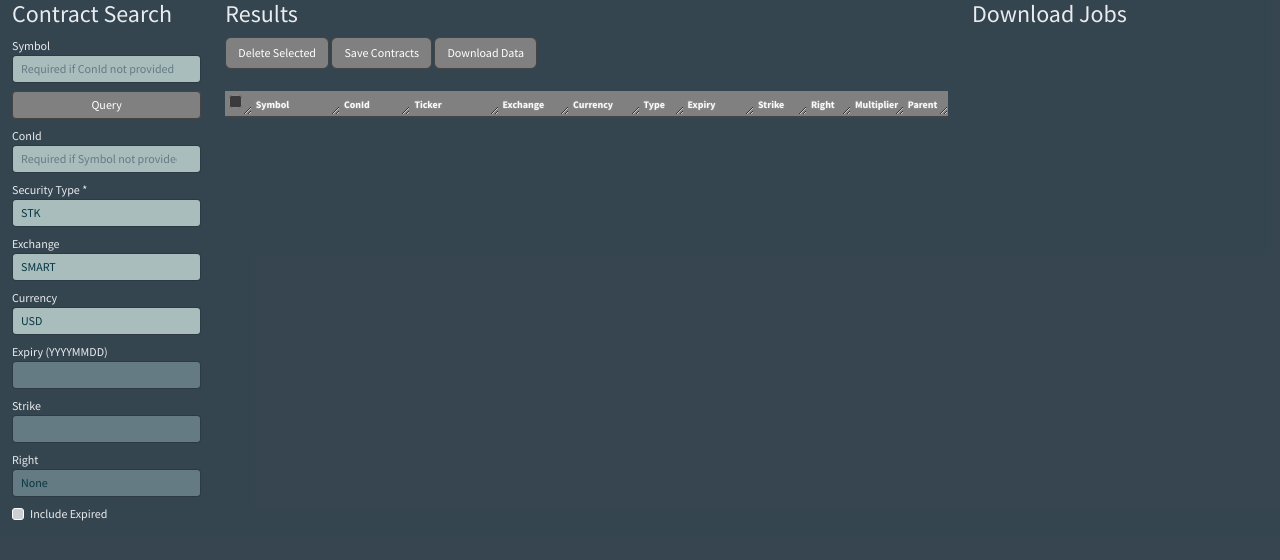
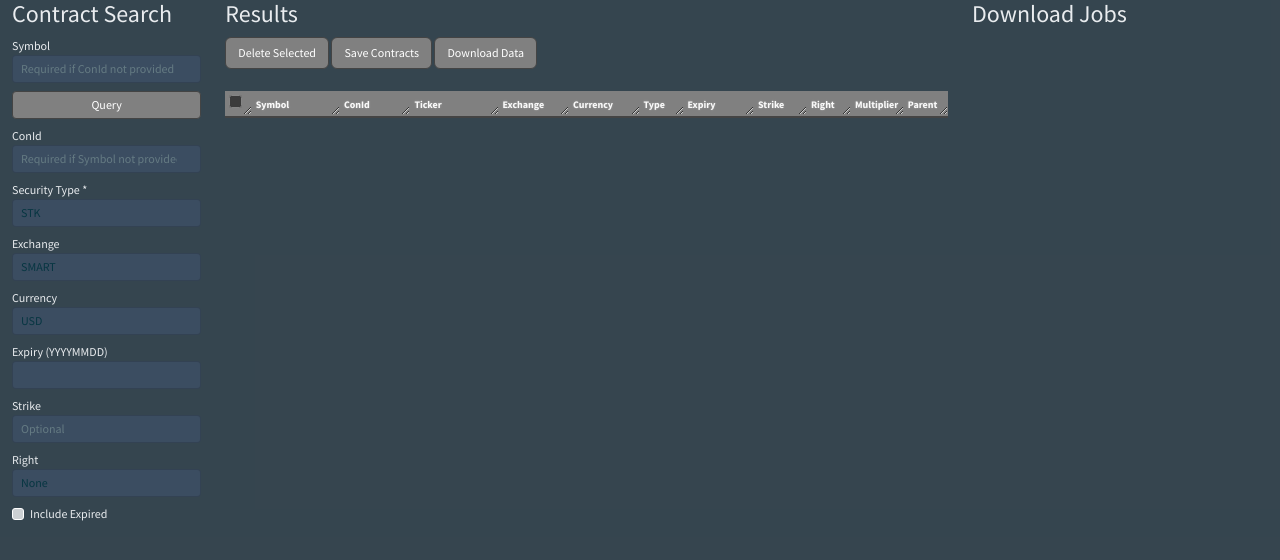
Before and after one commit to alacazar/ib-connect, a Flask app: page / in a window 1280 px wide. Shown: the top 560 px of the page. Run offline with Flask 3, Linux system fonts and the light colour scheme; lists and menus that the app fills with data are empty; some libraries are stand-ins or nearby versions.

Commit message:
Add blue background to all text boxes from start

```diff
--- a/ib_connect/gui/static/css/custom.css
+++ b/ib_connect/gui/static/css/custom.css
@@ -12,6 +12,11 @@ body {
 }
 .form-control, .btn {
   font-size: 12px;
+}
+
+/* Blue background for all text boxes */
+.form-control {
+  background: rgba(70, 90, 126, 0.4) !important;
 }
 
 /* Grid font and layout */
```
